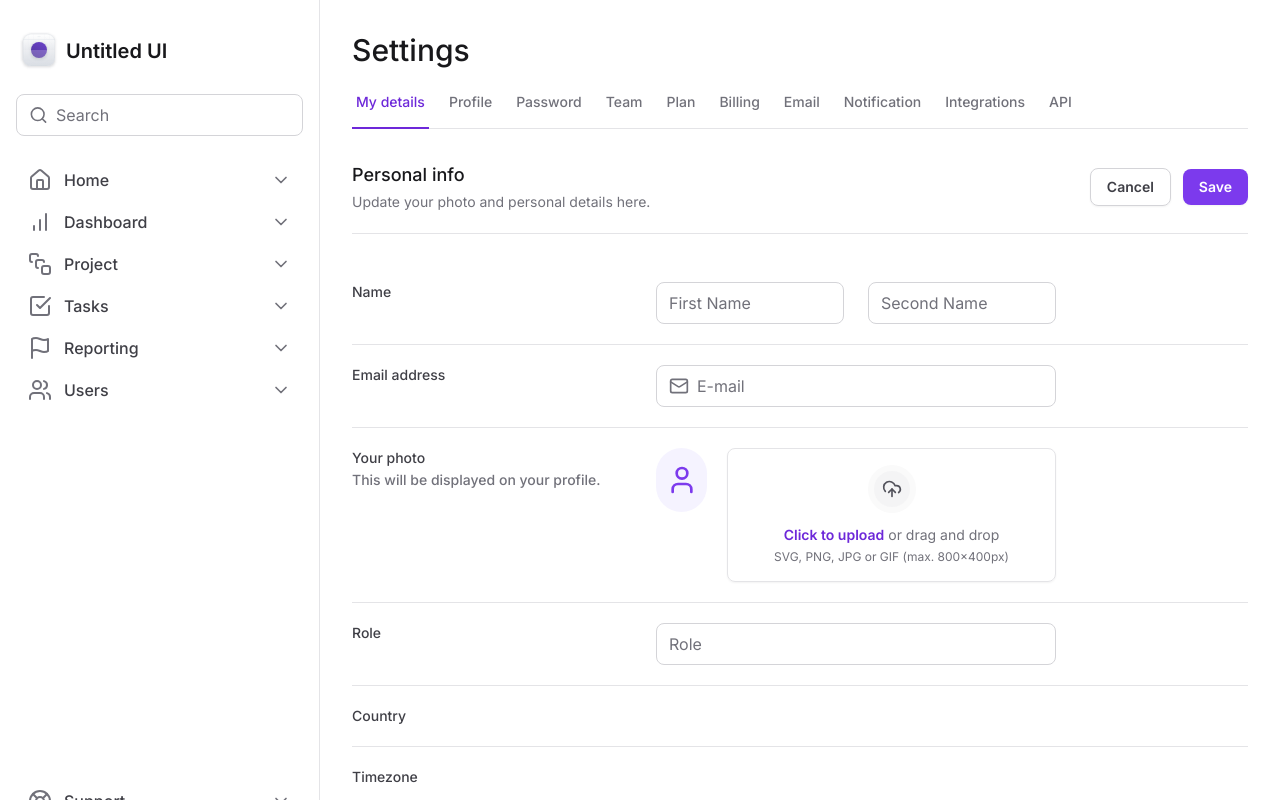
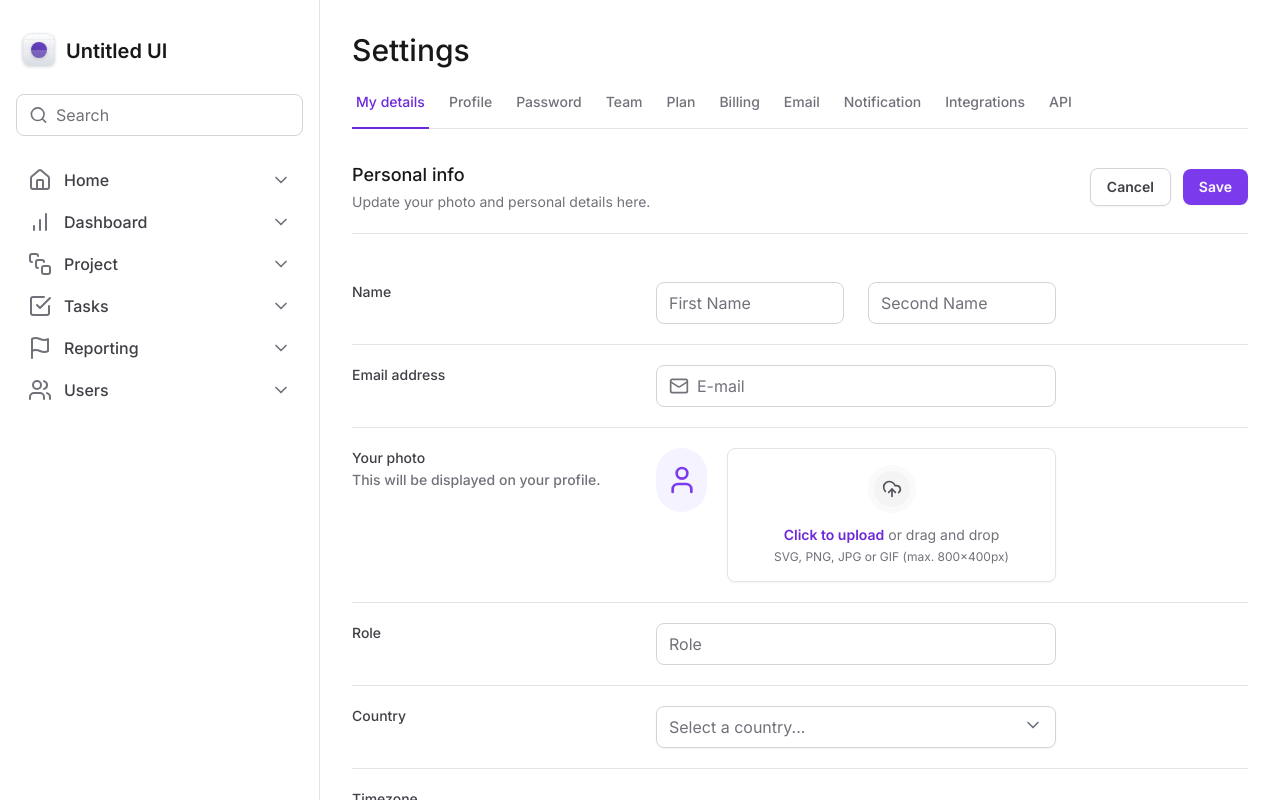
Before and after one commit to ViniciusSouzaDosReis/poc-tailwind-with-next, a Next.js app: page / in a window 1280 px wide. Shown: the top 800 px of the page. Built offline with nearby package versions, Linux system fonts and the light colour scheme.

Commit message:
create SelectInput

```diff
--- a/src/app/page.tsx
+++ b/src/app/page.tsx
@@ -2,6 +2,7 @@ import { Input } from '@/components/Input'
 import { SettingsTab } from '@/components/SettingsTab'
 import { Mail } from 'lucide-react'
 import * as FileInput from '@/components/Form/FileInput'
+import { SelectInput } from '@/components/Form/SelectInput/inde'
 
 export default function Home() {
   return (
@@ -96,7 +97,9 @@ export default function Home() {
             >
               Country
             </label>
-            <div></div>
+            <div>
+              <SelectInput />
+            </div>
           </div>
 
           <div className="grid grid-cols-form gap-6 pt-5">
--- /dev/null
+++ b/src/components/Form/SelectInput/inde.tsx
@@ -0,0 +1,50 @@
+'use client'
+
+import * as Select from '@radix-ui/react-select'
+import { Check, ChevronDown } from 'lucide-react'
+
+export function SelectInput() {
+  return (
+    <Select.Root>
+      <Select.Trigger className="flex w-full justify-between rounded-lg border border-zinc-300 px-3 py-2 text-base shadow-sm outline-none data-[state=open]:border-violet-300 data-[placeholder]:text-zinc-500">
+        <Select.Value placeholder="Select a country..." />
+        <Select.Icon>
+          <ChevronDown className="h-5 w-5 text-gray-500" />
+        </Select.Icon>
+      </Select.Trigger>
+
+      <Select.Portal>
+        <Select.Content
+          side="bottom"
+          position="popper"
+          sideOffset={8}
+          className="z-10 w-[--radix-select-trigger-width] overflow-hidden rounded-lg border border-zinc-200 bg-white"
+        >
+          <Select.Viewport>
+            <Select.Item
+              value="brazil"
+              className="flex cursor-pointer items-center justify-between px-4 py-3 outline-none data-[highlighted]:bg-zinc-50"
+            >
+              <Select.ItemText className="text-black">Brasil</Select.ItemText>
+              <Select.ItemIndicator>
+                <Check className="h-5 w-5 text-violet-600" />
+              </Select.ItemIndicator>
+            </Select.Item>
+
+            <Select.Item
+              value="us"
+              className="flex cursor-pointer items-center justify-between px-4 py-3 outline-none data-[highlighted]:bg-zinc-50"
+            >
+              <Select.ItemText>United State</Select.ItemText>
+              <Select.ItemIndicator>
+                <Check className="h-5 w-5 text-violet-600" />
+              </Select.ItemIndicator>
+            </Select.Item>
+          </Select.Viewport>
+          <Select.ScrollDownButton />
+          <Select.Arrow />
+        </Select.Content>
+      </Select.Portal>
+    </Select.Root>
+  )
+}
```
